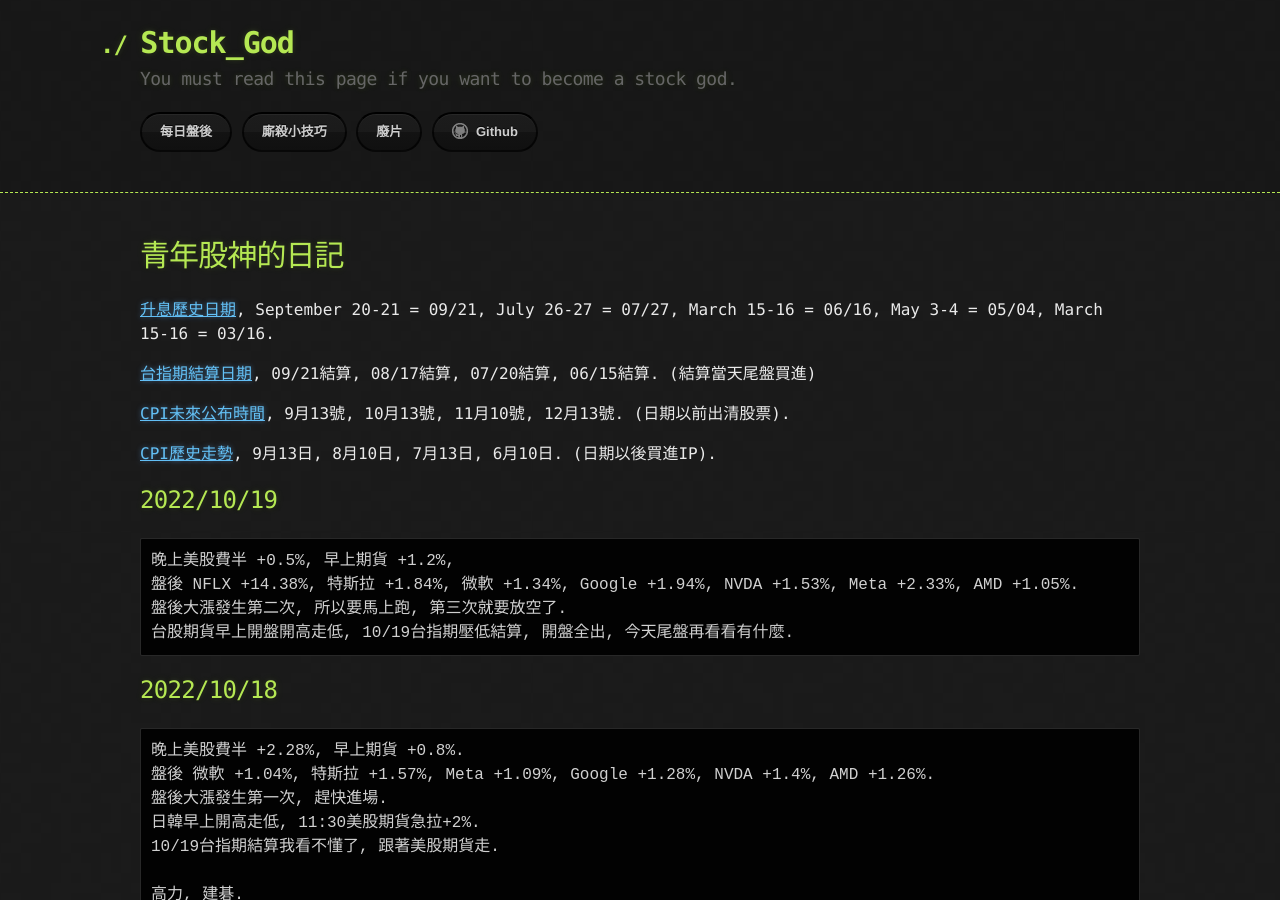
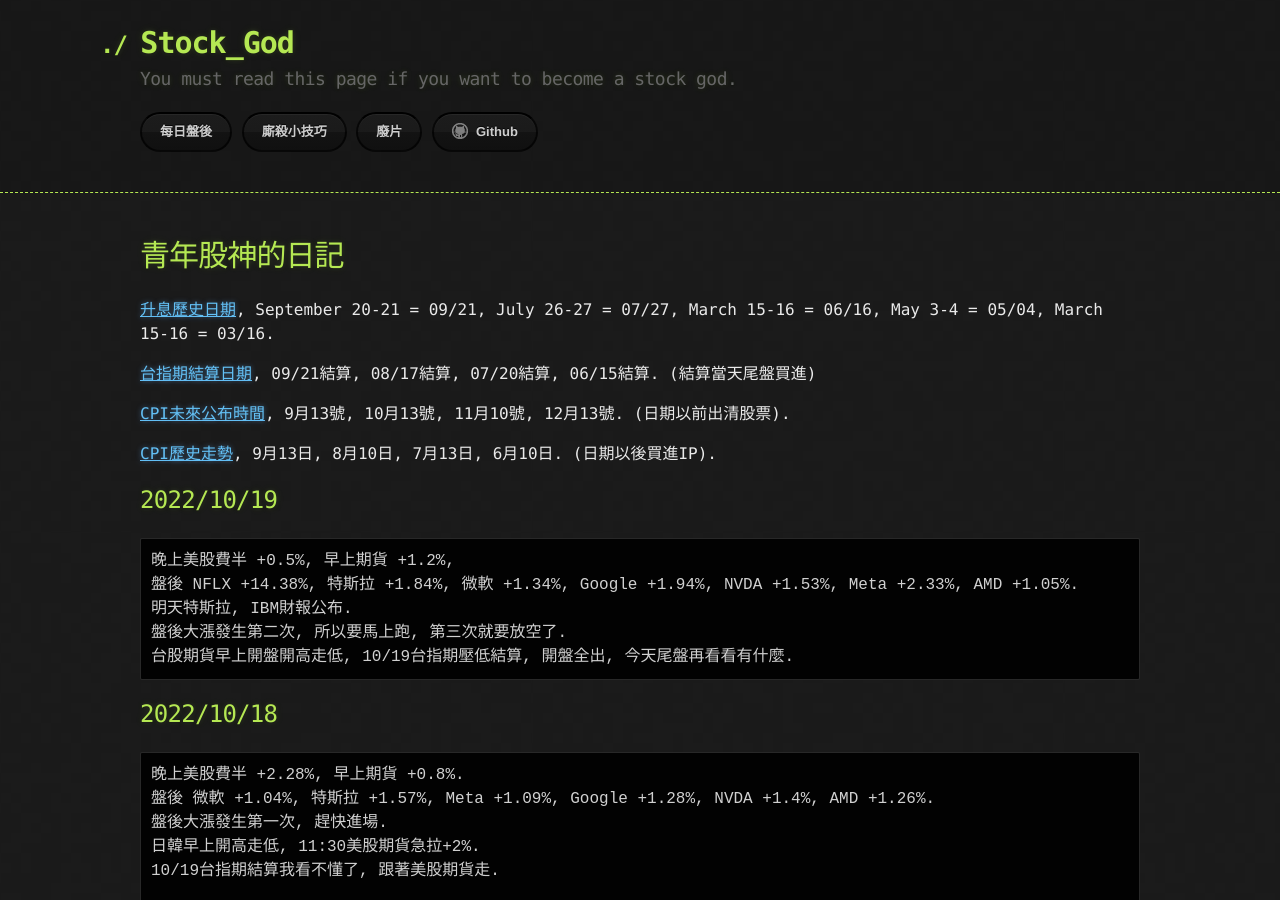
Before and after one commit to lepg5487/Stock_God, a Jekyll site: the page built from index.md, in a window 1280 px wide and 900 px high. Built offline with Jekyll 4.4.1, drawn with Linux system fonts in a browser that asks for light colours; our own code applies the rules of GitHub Pages for plain Markdown files.

Commit message:
Update index.md

````diff
--- a/index.md
+++ b/index.md
@@ -16,6 +16,7 @@ layout: testlayouts
 ```
 晚上美股費半 +0.5%, 早上期貨 +1.2%,
 盤後 NFLX +14.38%, 特斯拉 +1.84%, 微軟 +1.34%, Google +1.94%, NVDA +1.53%, Meta +2.33%, AMD +1.05%.
+明天特斯拉, IBM財報公布.
 盤後大漲發生第二次, 所以要馬上跑, 第三次就要放空了.
 台股期貨早上開盤開高走低, 10/19台指期壓低結算, 開盤全出, 今天尾盤再看看有什麼.
 ```
````
